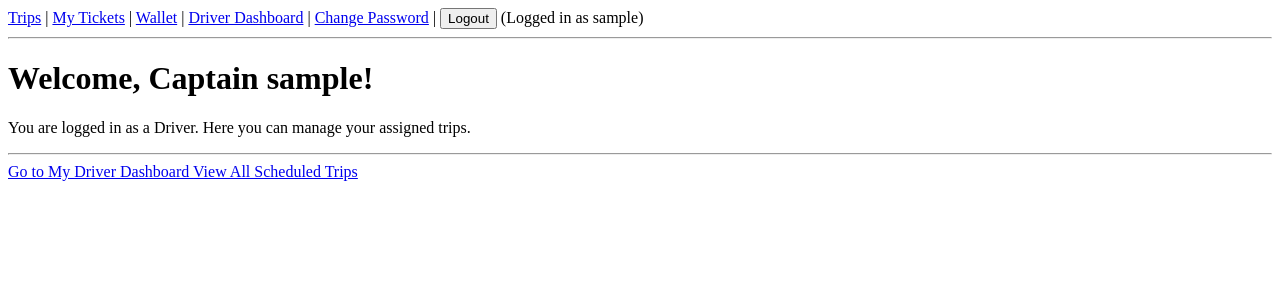
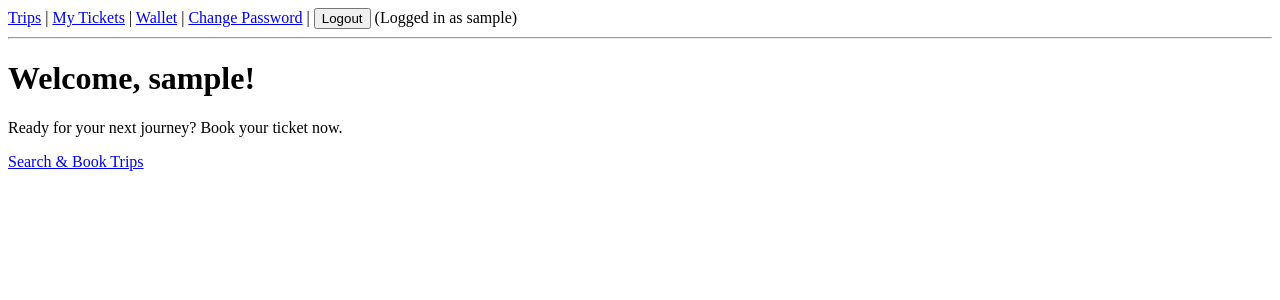
Before and after one commit to amirdvn82/passenger-company-mvt, a Django app: page /home/ in a window 1280 px wide. Shown: the top 300 px of the page. Run offline with Django 5.2, Linux system fonts and the light colour scheme; the visitor is signed in with stand-in values (Sample User, id 1).

Commit message:
implement driver approval workflow

```diff
--- a/cooperative/templates/base.html
+++ b/cooperative/templates/base.html
@@ -1,9 +1,10 @@
-
 <!DOCTYPE html>
 <html>
+
 <head>
     <title>Ticket System</title>
 </head>
+
 <body>
 
     <nav>
@@ -14,7 +15,7 @@
         <a href="{% url 'tickets:my-tickets' %}">My Tickets</a> |
         <a href="{% url 'wallets:wallet-dashboard' %}">Wallet</a> |
         {% endif %}
-        {% if user.role == 'DRIVER' or user.is_staff %}
+        {% if user.role == 'DRIVER' %}
         <a href="{% url 'trips:driver-dashboard' %}">Driver Dashboard</a> |
         {% endif %}
 
@@ -35,9 +36,16 @@
     </nav>
 
     <hr>
-
+    {% if messages %}
+    {% for message in messages %}
+    <div style="padding:10px; margin:10px 0; border:1px solid #ccc;">
+        {{ message }}
+    </div>
+    {% endfor %}
+    {% endif %}
     {% block content %}
     {% endblock %}
 
 </body>
+
 </html>
--- a/cooperative/templates/home.html
+++ b/cooperative/templates/home.html
@@ -4,7 +4,7 @@
 <div class="container mt-5">
     {% if user.is_authenticated %}
 
-        {% if user.is_staff %}
+       {% if user.role == 'DRIVER' %}
             <!-- محتوایی که فقط راننده می‌بیند -->
             <div class="jumbotron">
                 <h1 class="display-4">Welcome, Captain {{ user.username }}!</h1>
--- a/cooperative/trips/views.py
+++ b/cooperative/trips/views.py
@@ -17,6 +17,12 @@ def driver_dashboard_view(request):
         return render(request, 'error.html', {'message': 'You are not a driver.'})
 
     driver_profile = request.user.driver_profile
+
+    if not driver_profile.is_approved:
+
+        messages.warning(request, "Your driver account is waiting for admin approval.")
+
+        return redirect('trips:trip-list')
 
     trips = Trip.objects.filter(driver=driver_profile).annotate(tickets_sold=Count('tickets', filter=Q(tickets__status=Ticket.Status.ACTIVE))).order_by('-departure_time')
 
```
Lines whose indentation alone changed are shown as unchanged.
